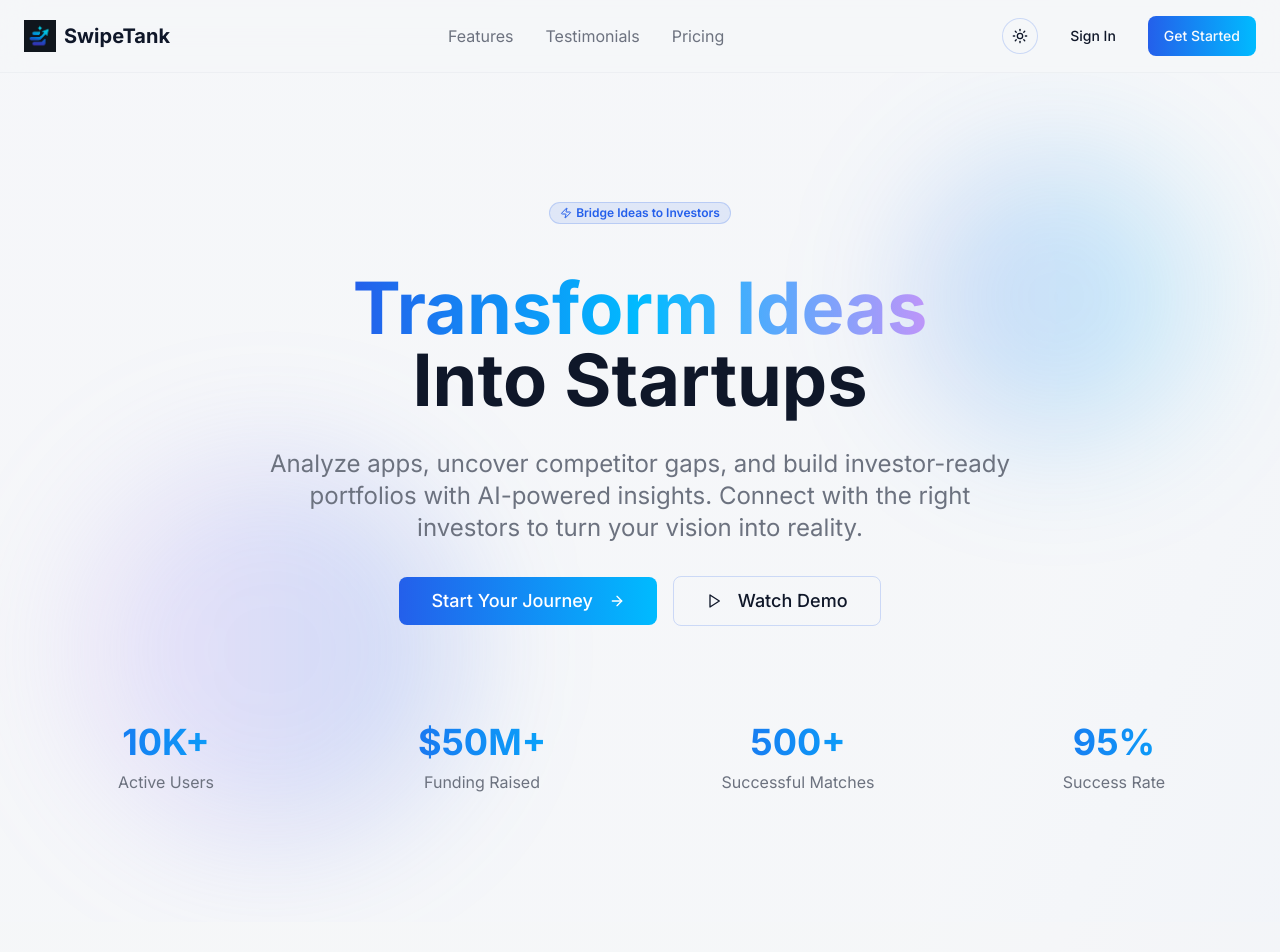
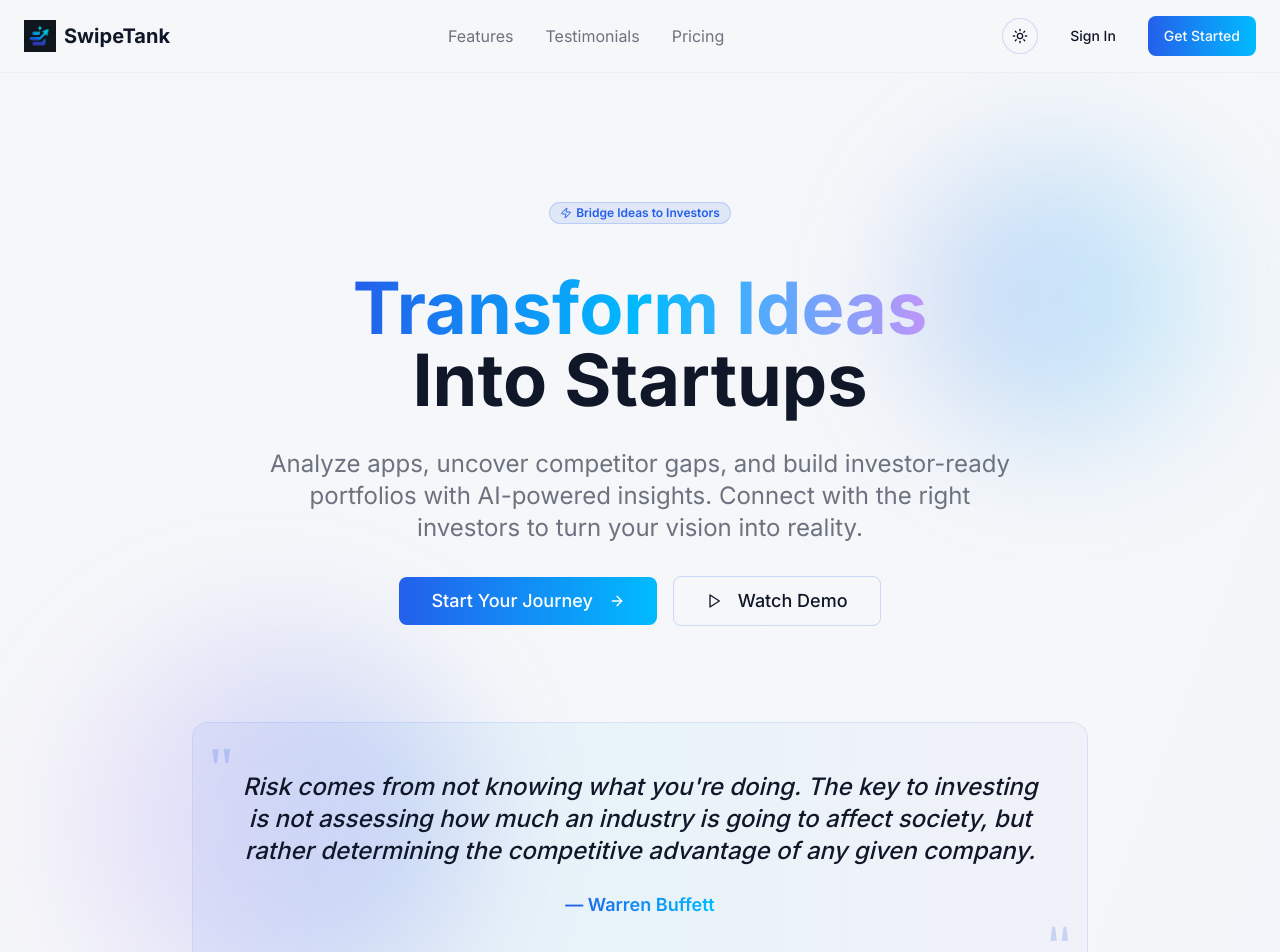
Before and after one commit to curtainteddy/LSPP-swipetank, a Next.js app: page / in a window 1280 px wide. Shown: the top 952 px of the page. Built offline with nearby package versions, Linux system fonts and the light colour scheme.

Commit message:
landing page fixed

```diff
--- a/components/landing/landing-page.tsx
+++ b/components/landing/landing-page.tsx
@@ -62,12 +62,10 @@ const testimonials = [
   },
 ]
 
-const stats = [
-  { value: "10K+", label: "Active Users" },
-  { value: "$50M+", label: "Funding Raised" },
-  { value: "500+", label: "Successful Matches" },
-  { value: "95%", label: "Success Rate" },
-]
+const investorQuote = {
+  text: "Risk comes from not knowing what you're doing. The key to investing is not assessing how much an industry is going to affect society, but rather determining the competitive advantage of any given company.",
+  author: "Warren Buffett",
+}
 
 export default function LandingPage() {
   const router = useRouter()
@@ -195,22 +193,28 @@ export default function LandingPage() {
               <Button
                 size="lg"
                 variant="outline"
-                className="border-primary/20 hover:bg-primary/10 px-8 py-6 text-lg group bg-transparent"
+                className="border-primary/20 hover:bg-primary/10 px-8 py-6 text-lg group bg-transparent hover:text-white"
               >
                 <Play className="mr-2 h-5 w-5 group-hover:scale-110 transition-transform" />
                 Watch Demo
               </Button>
             </motion.div>
 
-            <motion.div variants={itemVariants} className="grid grid-cols-2 md:grid-cols-4 gap-8 pt-16">
-              {stats.map((stat, index) => (
-                <div key={index} className="text-center">
-                  <div className="text-3xl md:text-4xl font-bold bg-gradient-to-r from-primary to-secondary bg-clip-text text-transparent">
-                    {stat.value}
-                  </div>
-                  <div className="text-muted-foreground mt-2">{stat.label}</div>
-                </div>
-              ))}
+            <motion.div variants={itemVariants} className="pt-16 max-w-4xl mx-auto">
+              <div className="relative bg-gradient-to-r from-primary/5 via-secondary/5 to-accent/5 border border-primary/10 rounded-2xl p-8 md:p-12">
+                <div className="absolute top-4 left-4 text-6xl text-primary/20 font-serif">"</div>
+                <blockquote className="text-center">
+                  <p className="text-lg md:text-xl lg:text-2xl font-medium text-foreground leading-relaxed mb-6 italic">
+                    {investorQuote.text}
+                  </p>
+                  <footer className="flex flex-col items-center space-y-2">
+                    <cite className="text-base md:text-lg font-semibold bg-gradient-to-r from-primary to-secondary bg-clip-text text-transparent not-italic">
+                      — {investorQuote.author}
+                    </cite>
+                  </footer>
+                </blockquote>
+                <div className="absolute bottom-4 right-4 text-6xl text-primary/20 font-serif rotate-180">"</div>
+              </div>
             </motion.div>
           </motion.div>
         </div>
@@ -358,7 +362,7 @@ export default function LandingPage() {
                 size="lg"
                 variant="outline"
                 onClick={() => router.push("/sign-in")}
-                className="border-primary/20 hover:bg-primary/10 px-8 py-6 text-lg"
+                className="border-primary/20 hover:bg-primary/10 px-8 py-6 text-lg hover:text-white"
               >
                 Sign In
               </Button>
@@ -385,7 +389,7 @@ export default function LandingPage() {
             </div>
           </div>
           <div className="border-t border-border/50 mt-8 pt-8 text-center text-muted-foreground">
-            <p>&copy; 2024 GamaKichi: SwipeTank. All rights reserved.</p>
+            <p>&copy; 2025 GamaKichi: SwipeTank. All rights reserved.</p>
           </div>
         </div>
       </footer>
```
